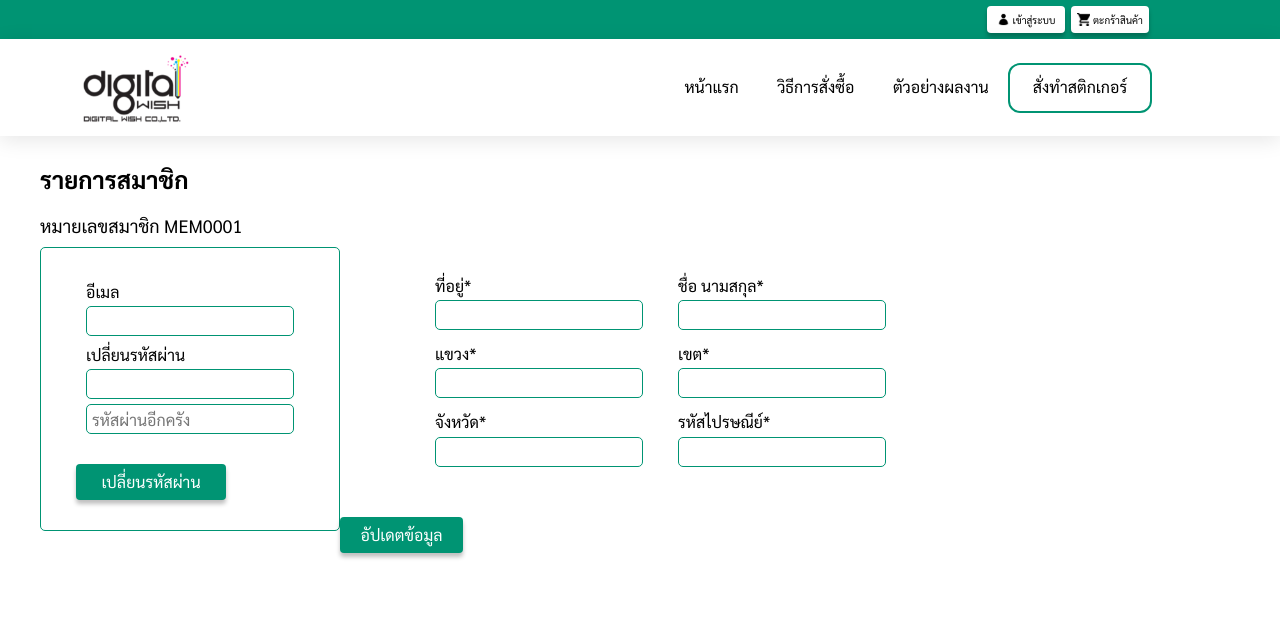
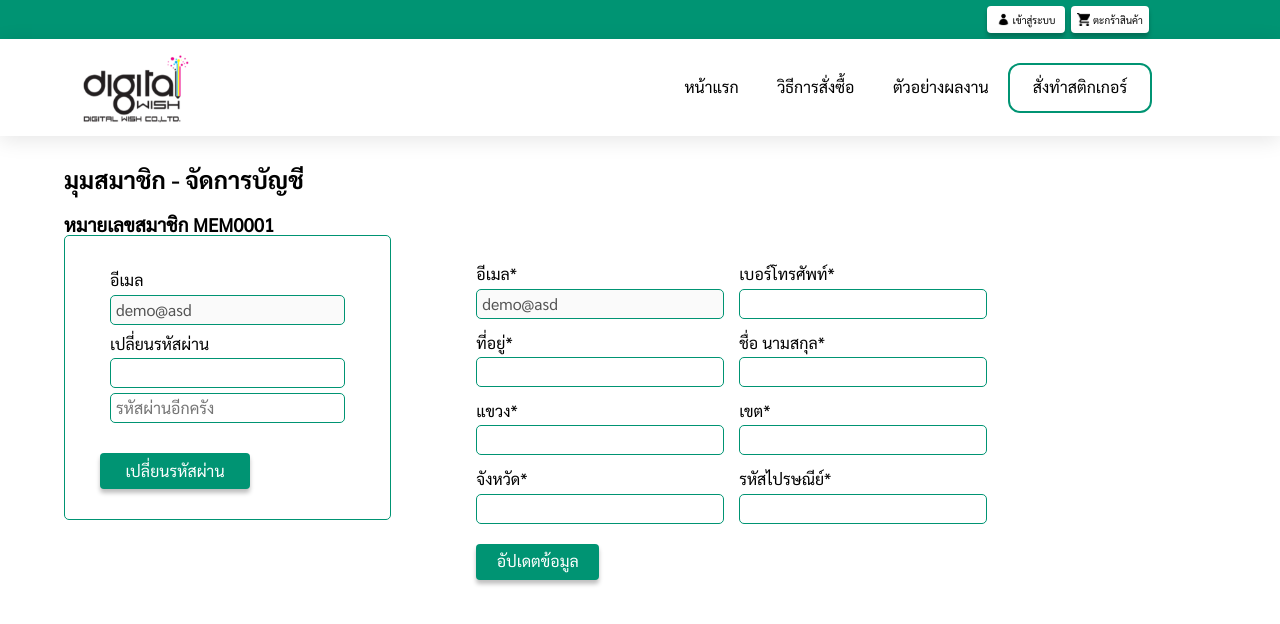
Before and after one commit to Knight-H/e-sticker-frontend, a React (Create React App) app: page /member-account in a window 1280 px wide. Shown: the top 624 px of the page. Built offline with nearby package versions, Linux system fonts and the light colour scheme.

Commit message:
Changelog - fix CSS of the member account page to meet the figma spec

```diff
--- a/src/components/member-account/index.js
+++ b/src/components/member-account/index.js
@@ -7,9 +7,10 @@ import { Form, Field, withFormik } from 'formik'
 
 
 const EnhancedLoginCredentialsComponent = withFormik({
-    mapPropsToValues: () => {
+    enableReinitialize: true,
+    mapPropsToValues: (props) => {
         return {
-            email: '',
+            email: props.email,
             password: '',
             password_repeat: '',
         }
@@ -27,12 +28,10 @@ const EnhancedLoginCredentialsComponent = withFormik({
             alert(JSON.stringify(values, null, 2))
         }, 0)
     }
-})(() => {
+})((props) => {
     return (
-        <Form>
-            <section className={styles.loginCredentials}>
-                <LoginCredentialsComponent2 isRegistering={false} />
-            </section>
+        <Form className={styles.loginCredentials}>
+            <LoginCredentialsComponent2 isRegistering={false} {...props} />
         </Form>
     )
 })
@@ -40,6 +39,9 @@ const EnhancedLoginCredentialsComponent = withFormik({
 const EnchancedLocationFieldsComponent = withFormik({
     mapPropsToValues: () => {
         return {
+
+            phone: '',
+
             address: '',
             fullname: '',
 
@@ -63,13 +65,10 @@ const EnchancedLocationFieldsComponent = withFormik({
             alert(JSON.stringify(values, null, 2))
         }, 0)
     }
-})(() => {
+})((props) => {
     return (
-        <Form>
-            <section className={styles.userInfo}>
-                < LocationFieldsComponent onlyLocation={true} />
-            </section>
-
+        <Form className={styles.userInfo} >
+            <LocationFieldsComponent {...props} />
             <Field type="submit" className={styles.greenButton} value="อัปเดตข้อมูล" />
         </Form>
     )
@@ -77,18 +76,18 @@ const EnchancedLocationFieldsComponent = withFormik({
 
 const MemberAccountComponent = () => {
     return (
-        <main className={styles.container}>
+        <main className={styles.pageContainer}>
 
-            <h2>รายการสมาชิก</h2>
+            <h2>มุมสมาชิก - จัดการบัญชี</h2>
+            {/* <h3>สวัสดีคุณ  customer_name  เลือกเมนูการใช้งานได้เลยค่ะ</h3> */}
             <h3>หมายเลขสมาชิก MEM0001</h3>
 
             <div className={styles.flexWrapper}>
 
-                <EnhancedLoginCredentialsComponent />
-                <EnchancedLocationFieldsComponent />
+                <EnhancedLoginCredentialsComponent email="demo@asd" emailDisabled={true} />
+                <EnchancedLocationFieldsComponent onlyLocation={false} email="demo@asd" emailDisabled={true} />
 
             </div>
-
 
         </main>
     );
--- a/src/components/member-account/index.module.scss
+++ b/src/components/member-account/index.module.scss
@@ -1,4 +1,29 @@
 @import "../../variables";
+
+
+
+.pageContainer {
+
+    // Contain page content
+
+    @media screen and (min-width: 768px){  // width >= 768
+        padding: 30px 10vw 0 5vw; // Follow NavBar
+    }
+    @media not screen and (min-width: 768px){  // width < 768
+        margin: 30px auto 0px auto;
+        padding: 10px;
+    }
+
+    display: flex;
+    flex-direction: column;
+
+    max-width: 1200px;
+
+    h2 {
+        margin-bottom: 20px;
+    }
+
+}
 
 .container {
 
@@ -25,13 +50,54 @@
 
 }
 
+@mixin conditionalFlexing {
+
+    // Ensure the component isn't squeezed before wrapping
+
+    @media screen and (min-width: 768px){
+        flex-direction: row;
+    }
+    @media screen and (max-width: 767px){
+        flex-direction: column;
+    }
+}
+
+@mixin conditionalWidth {
+
+    // Fix component size when screen is large otherwise 100%
+
+    @media screen and (min-width: 768px){
+        width: 450px;
+    }
+    @media screen and (max-width: 767px){
+        width: 100%;
+    }
+}
+
+@mixin conditionalPadding {
+
+    // Different padding when there are 2 columns
+
+    @media screen and (min-width: 768px){  // width >= 768
+        padding: 30px 85px;
+    }
+    @media not screen and (min-width: 768px){  // width < 768
+        padding: 15px;
+    }
+}
+
 .flexWrapper{
+    @include conditionalFlexing();
+
     display: flex;
     flex-wrap: wrap;
     align-items: flex-start;
 }
 
+
 .loginCredentials {
+    @include conditionalWidth;
+
     flex: 1;
 
     padding: 30px 35px;
@@ -40,9 +106,16 @@
 }
 
 .userInfo {
+    @include conditionalPadding();
+
     flex: 2;
 
-    padding: 30px 85px;
+    // Override default behavior
+
+    div { // Reason: Does not align with button
+        margin: 0;
+    }
+
 }
 
 .greenButton{
```
